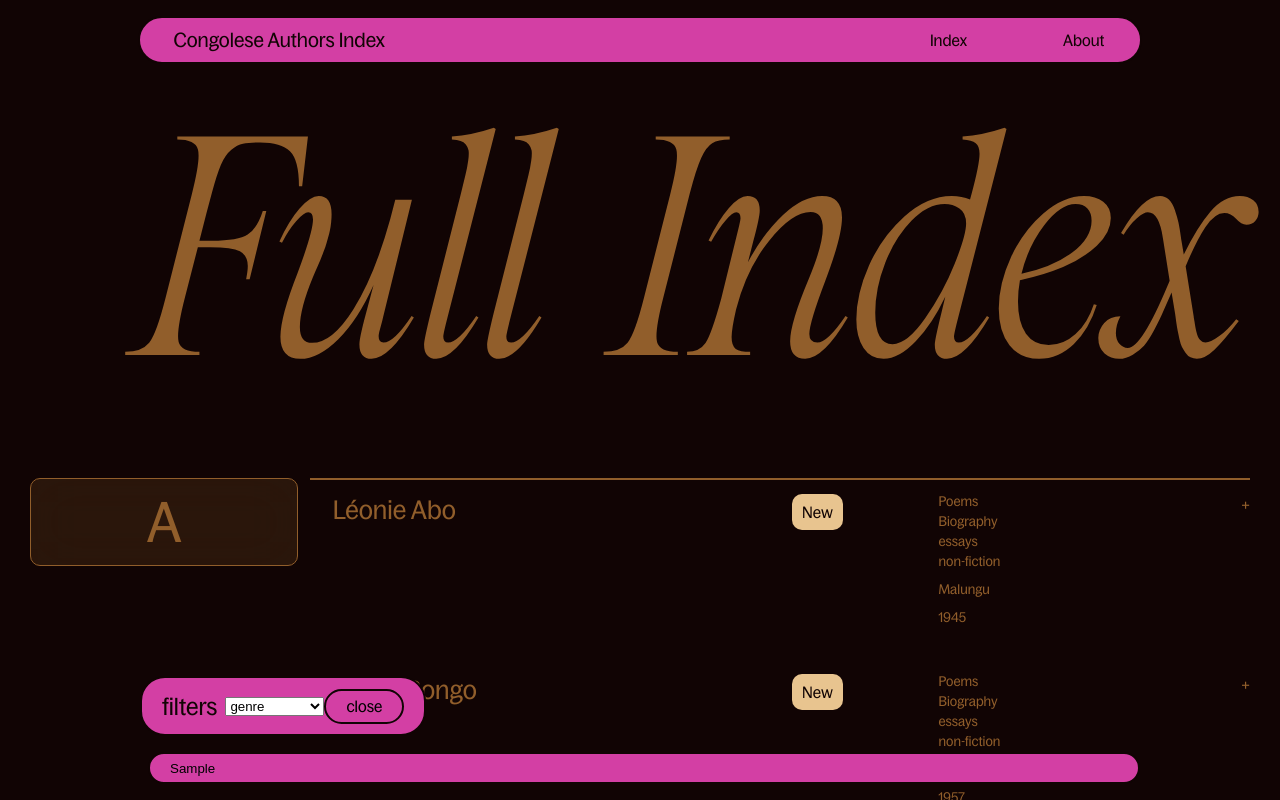
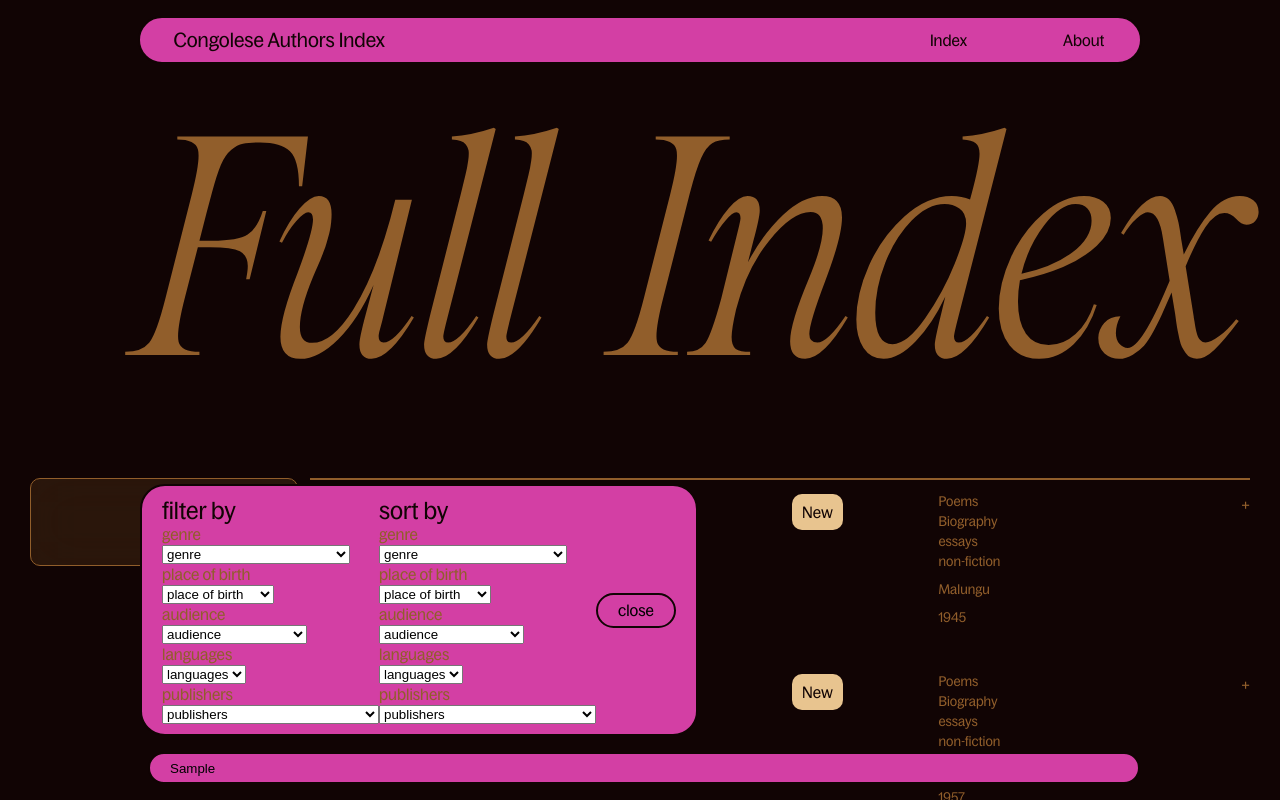
Before and after one commit to UncleDoubleU/Congolese-Authors-Index, a React (Vite) app in the folder 20250513-cai/: page / in a window 1280 px wide. Both pictures are taken after typing "Sample" into the empty fields and a click on the button "search tools". Shown: the top 800 px of the page. Built offline with nearby package versions, Linux system fonts and the light colour scheme.

Commit message:
mapped the filter items to the search tool element

```diff
--- a/20250513-cai/src/components/BottomNav/BottomNav.tsx
+++ b/20250513-cai/src/components/BottomNav/BottomNav.tsx
@@ -1,4 +1,3 @@
-import { useEffect, useState } from "react";
 import styles from "./BottomNav.module.sass";
 import SearchTool from "../SearchTool/SearchTool";
 
@@ -11,7 +10,7 @@ function BottomNav() {
     {
       id: 0,
       title: "genre",
-      genres: [
+      options: [
         "fiction",
         "non-fiction",
         "academic research / studies",
@@ -24,15 +23,9 @@ function BottomNav() {
       ],
     },
     {
-      id: 1,
-      title: "date",
-      placeholderFrom: 1900,
-      placeholderTo: cY,
-    },
-    {
       id: 2,
       title: "place of birth",
-      pob: [
+      options: [
         "Lower Uele",
         "Equateur",
         "East Kasai",
@@ -64,7 +57,7 @@ function BottomNav() {
     {
       id: 3,
       title: "audience",
-      ageRange: [
+      options: [
         "Adults",
         "Teenagers (13 to 17)",
         "Children (0 to 12)",
@@ -73,7 +66,7 @@ function BottomNav() {
     {
       id: 4,
       title: "languages",
-      languages: [
+      options: [
         "french",
         "english",
         "german",
@@ -86,7 +79,7 @@ function BottomNav() {
     {
       id: 5,
       title: "publishers",
-      publisherList: [
+      options: [
         "Baobab House Press",
         "Maple & Clay Publishing",
         "Éditions L'Éclipse",
@@ -100,6 +93,12 @@ function BottomNav() {
       ],
     },
   ];
+  const dateRange = {
+    title: "date",
+    placeholderFrom: 1900,
+    placeholderTo: cY,
+  }
+
   const sorting = [
     { id: 0, title: "A to Z" },
     { id: 1, title: "Z to A" },
@@ -111,7 +110,12 @@ function BottomNav() {
   return (
     <nav role="search bar" className={styles.container}>
 
-      <SearchTool name="filters" items={filters} />
+      <SearchTool
+        filtersName="filter by"
+        sortingName="sort by"
+        filters={filters}
+        date={dateRange}
+      />
 
 
 
--- a/20250513-cai/src/components/SearchTool/SearchTool.module.sass
+++ b/20250513-cai/src/components/SearchTool/SearchTool.module.sass
@@ -22,8 +22,8 @@
 
      &.active
           border-radius: 1.5625rem
-          max-height: 50vh
           overflow: auto
+          max-width: 100vw
 
 .listH3
      @include h3-base
--- a/20250513-cai/src/components/SearchTool/SearchTool.tsx
+++ b/20250513-cai/src/components/SearchTool/SearchTool.tsx
@@ -2,11 +2,13 @@ import { useState, useEffect, useRef } from "react";
 import styles from "./SearchTool.module.sass";
 
 interface SearchToolProps {
-  name: string;
-  items: { id: number; title: string }[];
+  filtersName: string;
+  sortingName: string;
+  filters: { id: number; title: string; options: string[]; }[];
+  dateRange: { id: number; title: string; placeholderFrom: number; placeholderTo: number; }[];
 }
 
-function SearchTool({ name, items }: SearchToolProps) {
+function SearchTool({ filtersName, sortingName, filters }: SearchToolProps) {
   const [isClicked, setIsClicked] = useState(false)
   const [btnText, setBtnText] = useState("search tools");
   const [listStyle, setListStyles] = useState(`${styles.hidden}`);
@@ -20,7 +22,7 @@ function SearchTool({ name, items }: SearchToolProps) {
     setListStyles(isClicked ? `${styles.list}` : `${styles.hidden}`)
     setListH3Style(isClicked ? `${styles.listH3Active}` : `${styles.listH3}`)
     setContStyle(isClicked ? `${styles.searchToolCont} ${styles.active}` : `${styles.searchToolCont}`)
-    { setBtnText(isClicked ? "close" : "search tools") }
+    setBtnText(isClicked ? "close" : "search tools")
 
   }, [isClicked])
 
@@ -42,13 +44,18 @@ function SearchTool({ name, items }: SearchToolProps) {
 
 
 
+  const filtersDropDown = filters.map((item) => (
+    <label key={item.id} className={listStyle}>
+      {item.title}
+      <select className={styles.dropDown} name={item.title} defaultValue={""}>
+        <option value="">{item.title}</option>
+        {item.options.map((filter, index) => (
+          <option key={index} value={filter}>{filter}</option>
+        ))}
+      </select>
+    </label>
 
-  const listItems = items.map((item) => (
-    <option key={item.id} className={styles.listItem}>{item.title}</option>
   ));
-
-
-
 
   function handleClick() {
     setIsClicked((c) => !c);
@@ -67,15 +74,18 @@ function SearchTool({ name, items }: SearchToolProps) {
 
 
   return (
-    <section key={name} ref={contRef} role="button" className={contStyle}>
-      <label htmlFor="search tools" className={listH3Syle}>
-        {name}
-        <select name="search tools">
-          {listItems}
-        </select>
-      </label>
+
+    <section key={filtersName} ref={contRef} role="button" className={contStyle}>
+      <article>
+        <h3 className={listH3Syle}>{filtersName}</h3>
+        {filtersDropDown}
+      </article>
+      <article>
+        <h3 className={listH3Syle}>{sortingName}</h3>
+        {filtersDropDown}
+      </article>
       <button onClick={handleClick}>{btnText}</button>
-    </section>
+    </section >
   );
 }
 
```
